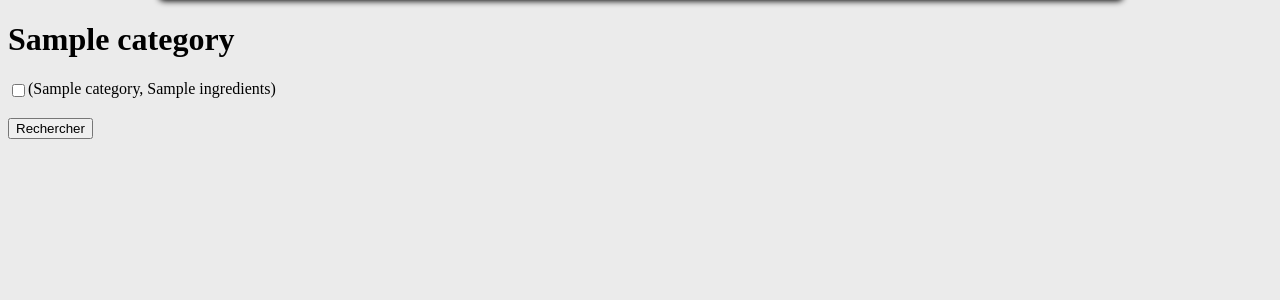
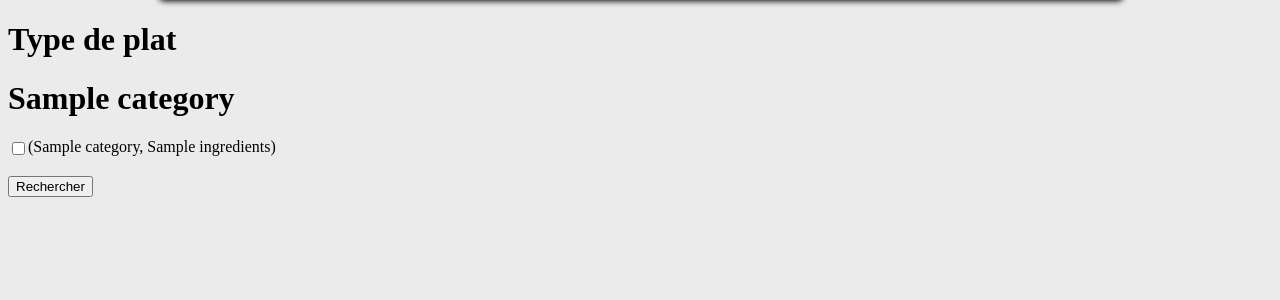
Before and after one commit to RollingGiantFrog/TDLOG, a Django app: template Site_Frigo/fridgeApp/templates/fridgeApp/search.html in a window 1280 px wide. Shown: the part 316-616 px from the top of the page. Run offline with Django 3.2, Linux system fonts and the light colour scheme; the template is opened without the code that fills it: most values are stand-ins (such as "Sample title", 1, 10 or a date in 2020).

Commit message:
ajout categories recette

```diff
--- a/Site_Frigo/fridgeApp/models.py
+++ b/Site_Frigo/fridgeApp/models.py
@@ -12,7 +12,7 @@
     def __str__(self):
         return self.recipe_text
 
-class Cook_information(models.Model):
+class Cook_information(models.Model):|first
     recipe = models.ForeignKey(Recipe, on_delete=models.CASCADE)
     information_text = models.CharField(max_length = 200)
     value = models.FloatField()
--- a/Site_Frigo/fridgeApp/templates/fridgeApp/search.html
+++ b/Site_Frigo/fridgeApp/templates/fridgeApp/search.html
@@ -7,6 +7,10 @@
 
     {% csrf_token %}
 
+	<h1>Type de plat</h1>
+	{% for type in form.categories %}
+		<input id="id_{{ type }}" name="{{ type }}" type="checkbox" /><label for="id_{{ type }}">{{ type | capfirst}}</label><br />
+	{% endfor %}
 
 	{% for category, ingredients in ingredients.items %}
 		<h1>{{ category | capfirst }}</h1>
--- a/Site_Frigo/fridgeApp/views.py
+++ b/Site_Frigo/fridgeApp/views.py
@@ -63,7 +63,9 @@
         # dynamic fields here ...
         for i in Ingredient.objects.all():
             self.fields[i.ingredient_text] = forms.BooleanField(help_text=i.category, required=False)
-    # normal fields here ...
+        for j in Recipe.objects.all():
+            self.categories[Recipe.category] = forms.BooleanField(required=False)
+        # normal fields here ...
 
 def search(request):
     form = SearchRecipeForm(request.POST or None)
```
